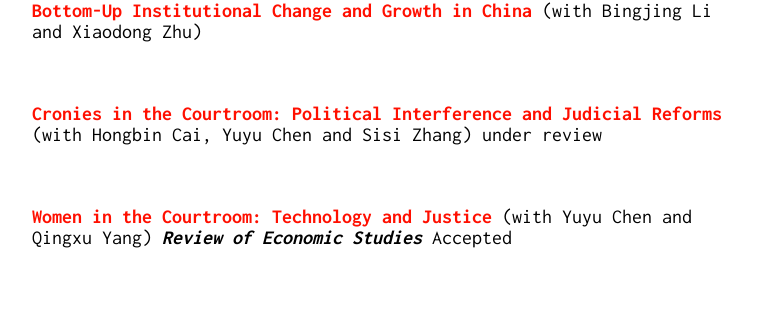
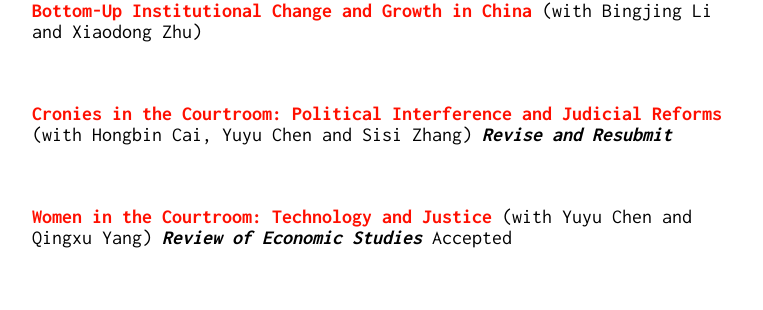
Before and after one commit to Shuyan0210611X/henrychen.github.io, a Jekyll site: the page built from research.md, in a window 1280 px wide. Shown: the part 317-627 px from the top of the page, without its empty margins (258-1021 px from the left). Built offline with Jekyll 4.4.1, drawn with Linux system fonts in a browser that asks for light colours; our own code applies the rules of GitHub Pages for plain Markdown files.

Commit message:
Update research.md

```diff
--- a/research.md
+++ b/research.md
@@ -17,7 +17,7 @@ permalink: /research/
 
 <br>
 
-[**Cronies in the Courtroom: Political Interference and Judicial Reforms**](/files/reform-2025-submission-Aug.pdf) (with Hongbin Cai, Yuyu Chen and Sisi Zhang) under review
+[**Cronies in the Courtroom: Political Interference and Judicial Reforms**](/files/reform-2025-submission-Aug.pdf) (with Hongbin Cai, Yuyu Chen and Sisi Zhang) ***Revise and Resubmit***
 
 <br>
 
```
